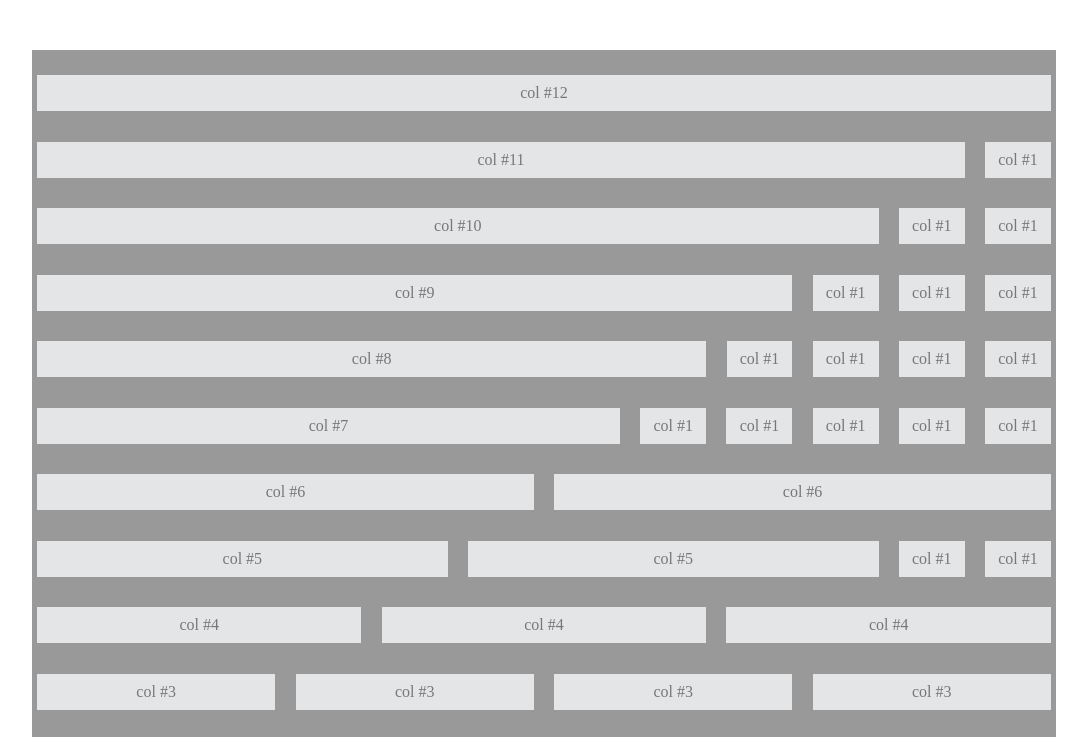
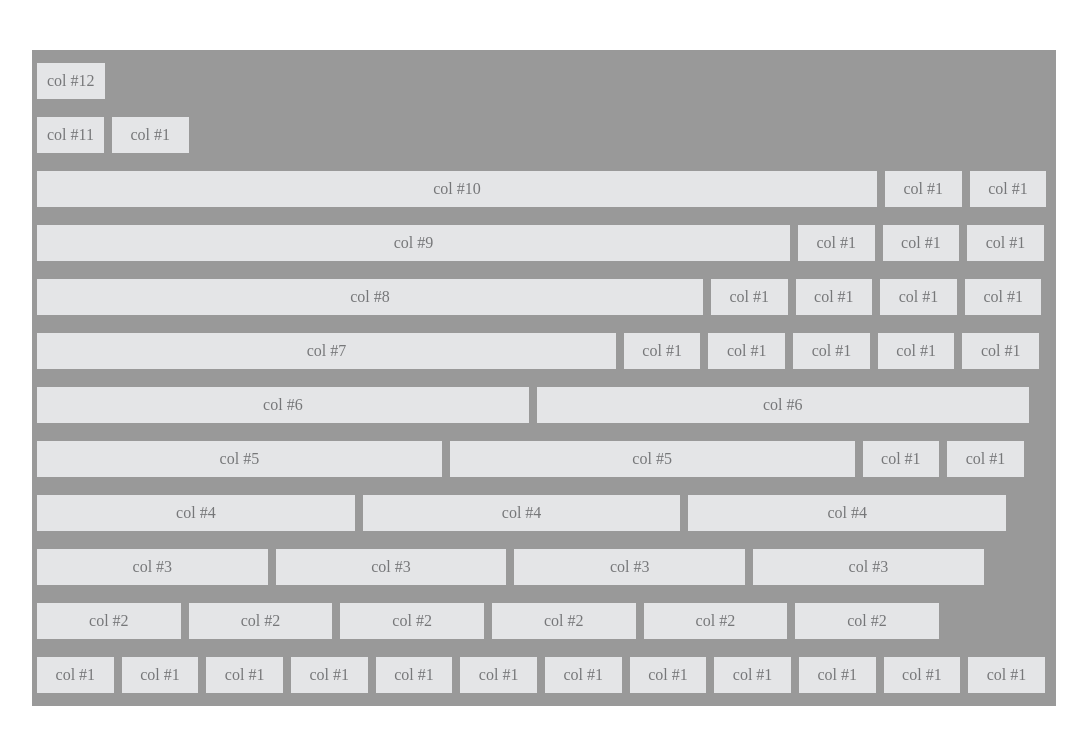
Before and after one commit to lmkygl/201802portfolio, a website: page src/ui-test.html in a window 1280 px wide. Shown: the top 737 px of the page, without its empty margins (96-1183 px from the left). Drawn offline with Linux system fonts and the light colour scheme.

Commit message:
grid css 정리 중

```diff
--- a/src/css/component/grid.scss
+++ b/src/css/component/grid.scss
@@ -1,5 +1,5 @@
 @import '../mixin/config.scss';
-$grid-spacing: 16px;
+$grid-spacing: 8px;
 
 .grid {
     width: $content-width;
@@ -19,6 +19,27 @@ $grid-spacing: 16px;
             clear: both;
             content: '';
         }
+
+        .col-1  { width:7.56%; }
+        .col-2  { width:14.16666666666667%; }
+        .col-3  { width:22.75%; }
+        .col-4  { width:31.33333333333333%; }
+        .col-5  { width:39.91666666666667%; }
+        .col-6  { width:48.5%; }
+        .col-7  { width:57.08333333333333%; }
+        .col-8  { width:65.66666666666666%; }
+        .col-9  { width:74.25%; }
+        .col-10 { width:82.83333333333333%; }
+        .col-11 {
+            .item{
+
+            }
+        }
+        .col-12 {
+            .item{
+                width:100%;
+            }
+        }
     }
 
     [class^="col-"] {
@@ -35,8 +56,9 @@ $grid-spacing: 16px;
             margin-right: 0%;
         }
     }
+
 }
-
+/*
 .col-1   { width:(100% / 12) - ($grid-spacing * 11 / 12); }
 .col-2   { width:(100% / 6) - ($grid-spacing * 10 / 12); }
 .col-3   { width:(100% / 4) - ($grid-spacing * 9 / 12); }
@@ -48,4 +70,4 @@ $grid-spacing: 16px;
 .col-9   { width:(100% / 1.333333333333333) - ($grid-spacing * 3 / 12); }
 .col-10  { width:(100% / 1.2) - ($grid-spacing * 2 / 12); }
 .col-11  { width:(100% / 1.090909090909091) - ($grid-spacing * 1 / 12); }
-.col-12  { width:100%; }
+.col-12  { width:100%; }*/
```
Also changed, not shown: src/css/index.css.
